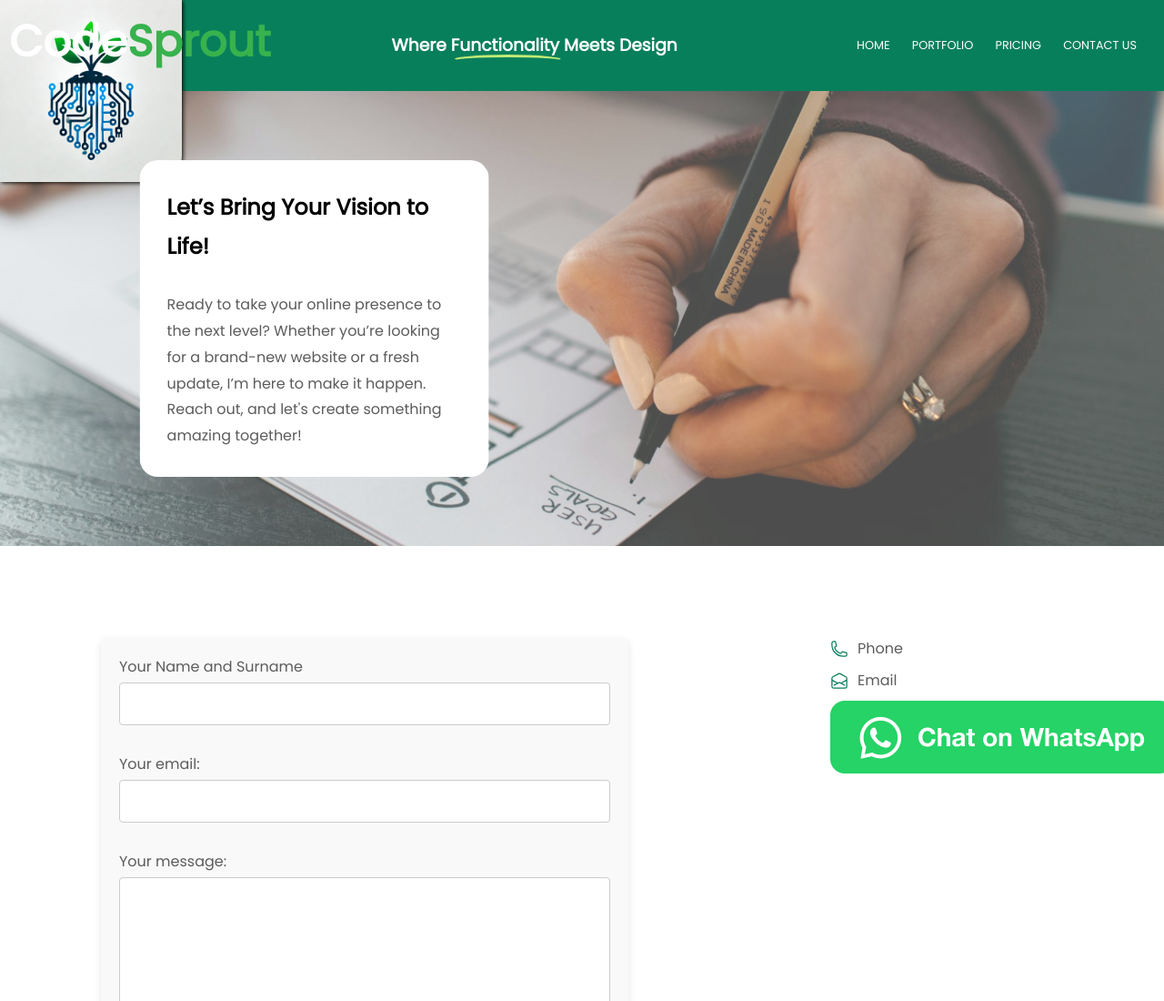
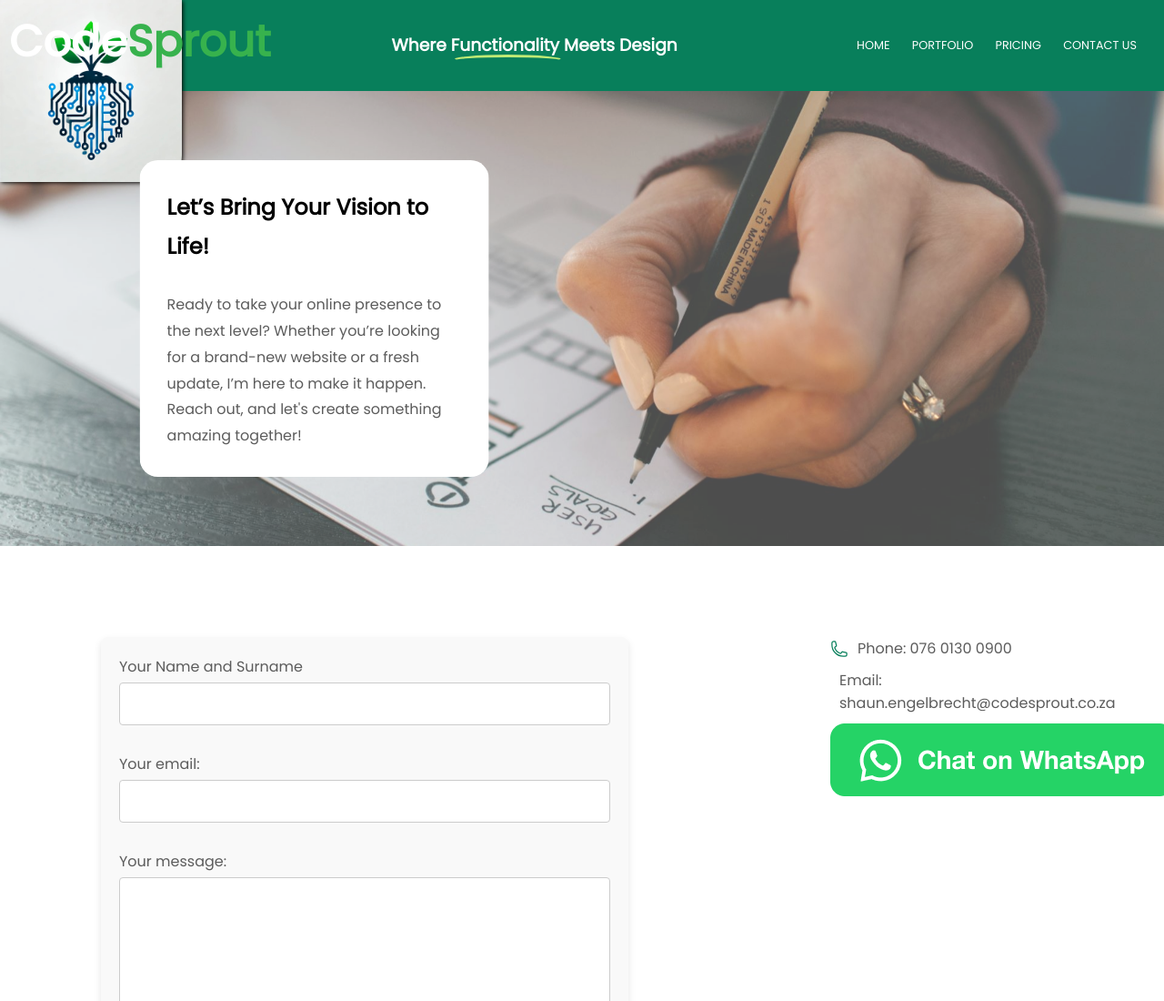
Before and after one commit to ShaunEng-design/Shaun, a plain HTML site: page contact.html in a window 1280 px wide. Shown: the top 1100 px of the page at 91% size. Drawn offline with Linux system fonts and the light colour scheme.

Commit message:
Update contact.html

```diff
--- a/contact.html
+++ b/contact.html
@@ -50,10 +50,10 @@
             <ul>
                 <li><svg xmlns="http://www.w3.org/2000/svg" fill="none" viewBox="0 0 24 24" stroke-width="1.5" stroke="currentColor" class="icon">
                     <path stroke-linecap="round" stroke-linejoin="round" d="M2.25 6.75c0 8.284 6.716 15 15 15h2.25a2.25 2.25 0 0 0 2.25-2.25v-1.372c0-.516-.351-.966-.852-1.091l-4.423-1.106c-.44-.11-.902.055-1.173.417l-.97 1.293c-.282.376-.769.542-1.21.38a12.035 12.035 0 0 1-7.143-7.143c-.162-.441.004-.928.38-1.21l1.293-.97c.363-.271.527-.734.417-1.173L6.963 3.102a1.125 1.125 0 0 0-1.091-.852H4.5A2.25 2.25 0 0 0 2.25 4.5v2.25Z" />
-                  </svg>Phone</li>
+                  </svg>Phone: 076 0130 0900</li>
                   <li><svg xmlns="http://www.w3.org/2000/svg" fill="none" viewBox="0 0 24 24" stroke-width="1.5" stroke="currentColor" class="icon">
                     <path stroke-linecap="round" stroke-linejoin="round" d="M21.75 9v.906a2.25 2.25 0 0 1-1.183 1.981l-6.478 3.488M2.25 9v.906a2.25 2.25 0 0 0 1.183 1.981l6.478 3.488m8.839 2.51-4.66-2.51m0 0-1.023-.55a2.25 2.25 0 0 0-2.134 0l-1.022.55m0 0-4.661 2.51m16.5 1.615a2.25 2.25 0 0 1-2.25 2.25h-15a2.25 2.25 0 0 1-2.25-2.25V8.844a2.25 2.25 0 0 1 1.183-1.981l7.5-4.039a2.25 2.25 0 0 1 2.134 0l7.5 4.039a2.25 2.25 0 0 1 1.183 1.98V19.5Z" />
-                  </svg>Email</li>
+                  </svg>Email: shaun.engelbrecht@codesprout.co.za</li>
                   <li><img src="images/contact/whatsapp2.png" alt="whatsappicon"></li>
               </ul>
         </div>
```
